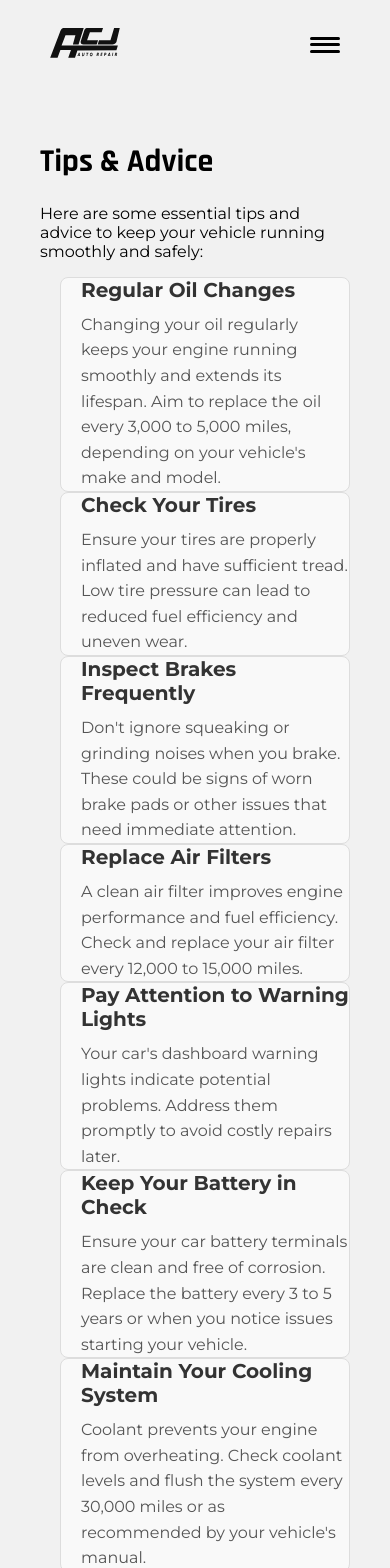
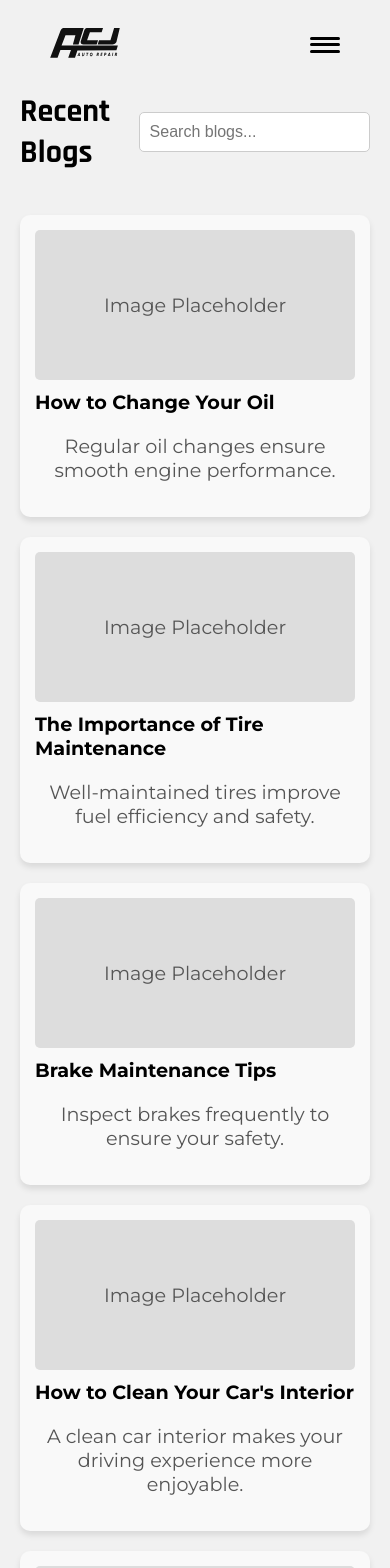
Before and after one commit to paulooliveira152012/acj, a React (Create React App) app: page /tips-and-advice in a window 390 px wide. Shown: the top 1568 px of the page. Built offline with nearby package versions, Linux system fonts and the light colour scheme.

Commit message:
almost there

```diff
--- a/src/pages/TipsAndAdvice.js
+++ b/src/pages/TipsAndAdvice.js
@@ -1,67 +1,135 @@
-import React from "react";
+import React, { useState } from "react";
 import Header from "../components/Header";
 import "../styles/style.css";
+import "../styles/blog.css";
+
+const blogs = [
+  {
+    title: "How to Change Your Oil",
+    tip: "Regular oil changes ensure smooth engine performance.",
+    content: [
+      "Changing your oil is one of the most critical tasks to keep your car in good condition. Fresh oil reduces engine wear by minimizing friction between moving parts.",
+      "To change your oil, start by warming up the engine slightly. Then, drain the old oil into a container and replace the oil filter. Finally, add new oil as per your vehicle manufacturer's recommendations.",
+      "Most cars require an oil change every 3,000 to 5,000 miles, but always consult your owner's manual for specific guidelines."
+    ],
+  },
+  {
+    title: "The Importance of Tire Maintenance",
+    tip: "Well-maintained tires improve fuel efficiency and safety.",
+    content: [
+      "Your tires are the only point of contact between your car and the road, making their condition critical for safety.",
+      "Check tire pressure regularly and ensure it meets the recommended levels in your owner's manual. Proper inflation enhances fuel efficiency and prevents uneven wear.",
+      "Rotate your tires every 5,000 to 7,000 miles to ensure even tread wear and prolong their lifespan."
+    ],
+  },
+  {
+    title: "Brake Maintenance Tips",
+    tip: "Inspect brakes frequently to ensure your safety.",
+    content: [
+      "Brakes are one of the most vital components of your car. Worn brake pads or low brake fluid can compromise your ability to stop quickly.",
+      "Listen for squeaking or grinding noises when braking, as these are signs of worn-out pads. Inspect brake pads every six months and replace them if the thickness is less than a quarter inch.",
+      "Check your brake fluid level periodically and replace it according to the manufacturer's guidelines to maintain effective braking performance."
+    ],
+  },
+  {
+    title: "How to Clean Your Car's Interior",
+    tip: "A clean car interior makes your driving experience more enjoyable.",
+    content: [
+      "Keeping your car's interior clean not only improves aesthetics but also prevents wear and tear.",
+      "Start by removing all trash and vacuuming the seats and floor mats. Use a microfiber cloth and an appropriate cleaner to wipe down the dashboard, console, and door panels.",
+      "Finish by cleaning the windows with a streak-free glass cleaner and applying a protective product to prevent UV damage."
+    ],
+  },
+  {
+    title: "Preparing Your Car for Winter",
+    tip: "Winterize your car to avoid breakdowns during cold weather.",
+    content: [
+      "Winter conditions can be tough on your vehicle, but proper preparation can help you avoid breakdowns.",
+      "Check your battery's health, as cold temperatures can reduce its efficiency. Top off your antifreeze and replace wiper blades with winter-specific ones.",
+      "Consider switching to winter tires for better traction on snow and ice. Always keep an emergency kit in your car, including a flashlight, blankets, and jumper cables."
+    ],
+  },
+];
+
 
 const TipsAndAdvice = () => {
-  const tips = [
-    {
-      title: "Regular Oil Changes",
-      content: "Changing your oil regularly keeps your engine running smoothly and extends its lifespan. Aim to replace the oil every 3,000 to 5,000 miles, depending on your vehicle's make and model."
-    },
-    {
-      title: "Check Your Tires",
-      content: "Ensure your tires are properly inflated and have sufficient tread. Low tire pressure can lead to reduced fuel efficiency and uneven wear."
-    },
-    {
-      title: "Inspect Brakes Frequently",
-      content: "Don't ignore squeaking or grinding noises when you brake. These could be signs of worn brake pads or other issues that need immediate attention."
-    },
-    {
-      title: "Replace Air Filters",
-      content: "A clean air filter improves engine performance and fuel efficiency. Check and replace your air filter every 12,000 to 15,000 miles."
-    },
-    {
-      title: "Pay Attention to Warning Lights",
-      content: "Your car's dashboard warning lights indicate potential problems. Address them promptly to avoid costly repairs later."
-    },
-    {
-      title: "Keep Your Battery in Check",
-      content: "Ensure your car battery terminals are clean and free of corrosion. Replace the battery every 3 to 5 years or when you notice issues starting your vehicle."
-    },
-    {
-      title: "Maintain Your Cooling System",
-      content: "Coolant prevents your engine from overheating. Check coolant levels and flush the system every 30,000 miles or as recommended by your vehicle's manual."
-    },
-    {
-      title: "Test Your Lights",
-      content: "Inspect all your vehicle's lights regularly to ensure they’re functioning correctly. Replace any burned-out bulbs promptly."
-    },
-    {
-      title: "Keep Your Car Clean",
-      content: "Regularly washing and waxing your car protects the paint from rust and corrosion. A clean car is also more pleasant to drive."
-    },
-    {
-      title: "Have Regular Checkups",
-      content: "Schedule regular maintenance checkups with a trusted mechanic to catch small issues before they become big problems."
-    },
-  ];
+  const [searchQuery, setSearchQuery] = useState("");
+  const [selectedBlog, setSelectedBlog] = useState(null); // State to track selected blog
+
+  // Filter blogs based on search query
+  const filteredBlogs = blogs.filter(
+    (blog) =>
+      blog.title.toLowerCase().includes(searchQuery.toLowerCase()) ||
+      blog.tip.toLowerCase().includes(searchQuery.toLowerCase()) ||
+      blog.content.some((paragraph) =>
+        paragraph.toLowerCase().includes(searchQuery.toLowerCase())
+      )
+  );
+
+  // Handler to view a blog
+  const viewBlog = (blog) => {
+    setSelectedBlog(blog);
+  };
+
+  // Handler to go back to the blog list
+  const goBack = () => {
+    setSelectedBlog(null);
+  };
 
   return (
     <>
       <Header className="blackHeader" />
-      <div className="contentContainer">
-        <div className="session">
-          <h1>Tips & Advice</h1>
-          <p>Here are some essential tips and advice to keep your vehicle running smoothly and safely:</p>
-          <ul className="tipsList">
-            {tips.map((tip, index) => (
-              <li key={index} className="tipItem">
-                <h3>{tip.title}</h3>
-                <p>{tip.content}</p>
-              </li>
+      <div className="contentContainer blogScreen">
+        {selectedBlog ? (
+          <div className="blogDetail">
+            <button onClick={goBack} className="backButton">
+              &larr; Back to Blogs
+            </button>
+            <h1>{selectedBlog.title}</h1>
+            <p className="blogTip">{selectedBlog.tip}</p>
+            {selectedBlog.content.map((paragraph, index) => (
+              <p key={index}>{paragraph}</p>
             ))}
-          </ul>
-        </div>
+          </div>
+        ) : (
+          <div className="session" style={{ marginTop: "50px" }}>
+            <div className="blogHeader">
+              <h1>Recent Blogs</h1>
+              <input
+                type="text"
+                placeholder="Search blogs..."
+                className="blogSearchBar"
+                value={searchQuery}
+                onChange={(e) => setSearchQuery(e.target.value)}
+              />
+            </div>
+            <div className="blogContainer">
+              {filteredBlogs.length > 0 ? (
+                filteredBlogs.map((blog, index) => (
+                  <div
+                    key={index}
+                    className={`blogBlock ${
+                      index % 4 === 0 || index % 4 === 3
+                        ? "flexLarge"
+                        : "flexSmall"
+                    }`}
+                    onClick={() => viewBlog(blog)} // Navigate to blog detail
+                  >
+                    <div className="blogImage">
+                      <p>Image Placeholder</p>
+                    </div>
+                    <div className="blogContent">
+                      <h3>{blog.title}</h3>
+                      <p>{blog.tip}</p>
+                    </div>
+                  </div>
+                ))
+              ) : (
+                <p>No blogs found.</p>
+              )}
+            </div>
+          </div>
+        )}
       </div>
     </>
   );
--- /dev/null
+++ b/src/styles/blog.css
@@ -0,0 +1,158 @@
+.contentContainer {
+    width: 90%;
+    margin: auto;
+  }
+
+  .session {
+    margin-top: 20px;
+  }
+
+  .blogHeader {
+    display: flex;
+    justify-content: space-between;
+    align-items: center;
+    margin-bottom: 20px;
+    /* background-color: red; */
+  }
+
+  .blogSearchBar {
+    padding: 10px;
+    font-size: 16px;
+    border: 1px solid #ccc;
+    border-radius: 5px;
+    width: 300px; /* Ensure it has a fixed width */
+    z-index: 10; /* Brings the input above other elements */
+    position: relative; /* Ensures proper positioning */
+  }
+
+
+  .blogContainer {
+    display: flex;
+    flex-wrap: wrap;
+    gap: 20px;
+    justify-content: space-between;
+  }
+
+  .blogBlock {
+    display: flex;
+    flex-direction: column;
+    padding: 15px;
+    background: #f9f9f9;
+    border-radius: 10px;
+    box-shadow: 0px 4px 6px rgba(0, 0, 0, 0.1);
+    transition: transform 0.3s ease, box-shadow 0.3s ease;
+  }
+
+  .flexLarge {
+    flex: 2 1 calc(66.66% - 10px); /* Larger blog takes ~2/3 of the row */
+  }
+
+  .flexSmall {
+    flex: 1 1 calc(33.33% - 10px); /* Smaller blog takes ~1/3 of the row */
+  }
+
+  .blogBlock:hover {
+    transform: scale(1.02);
+    box-shadow: 0px 6px 8px rgba(0, 0, 0, 0.15);
+  }
+
+  .blogImage {
+    height: 150px;
+    background-color: #ddd;
+    border-radius: 5px;
+    margin-bottom: 10px;
+    display: flex;
+    align-items: center;
+    justify-content: center;
+    text-align: center;
+  }
+
+  .blogContent h3 {
+    font-size: 1.2rem;
+    margin-bottom: 10px;
+  }
+
+  .blogContent p {
+    font-size: 0.9rem;
+    color: #555;
+  }
+
+  .blogContainer p {
+    font-size: 1.2rem;
+    color: #555;
+    text-align: center;
+    margin: 20px 0;
+  }
+
+  .blogDetail {
+    padding: 20px;
+    background: #f9f9f9;
+    border-radius: 10px;
+margin-top: 100px;
+margin-bottom: 100px;
+  }
+
+  .backButton {
+    background: #333;
+    color: black;
+    padding: 10px 15px;
+    border: none;
+    border-radius: 5px;
+    cursor: pointer;
+    margin-bottom: 20px;
+
+  }
+
+  .backButton:hover {
+    background: #555;
+  }
+
+  .blogTip {
+    font-style: italic;
+    margin-bottom: 20px;
+  }
+
+
+
+  @media screen and (max-width: 768px) {
+    .blogBlock {
+      flex: 1 1 100%; /* Stack blogs on smaller screens */
+    }
+
+    .blogScreen button {
+        /* background-color: green; */
+        width: 100%;
+        margin-bottom: 20px;
+    }
+
+    .contentContainer {
+        /* background-color: purple; */
+        width: 100%;
+        padding: 0;
+    }
+
+
+  .blogDetail {
+    padding: 20px;
+    /* background: red; */
+    border-radius: 10px;
+margin-top: 100px;
+margin-bottom: 100px;
+
+  }
+
+
+
+
+  }
+
+  @media screen and (min-width: 850px) {
+    .session {
+        padding-top: 50px;
+        /* background-color: green; */
+    }
+
+    .blogBlock {
+        /* min-height: 500px; */
+    }
+  }
```
